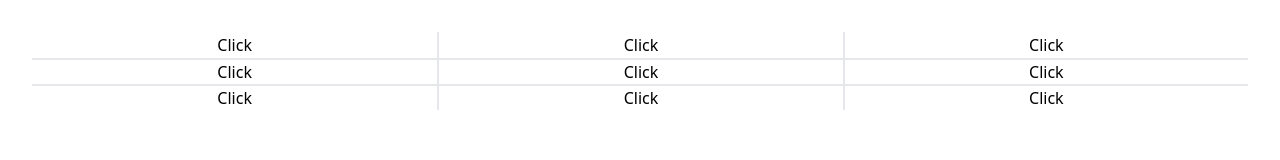
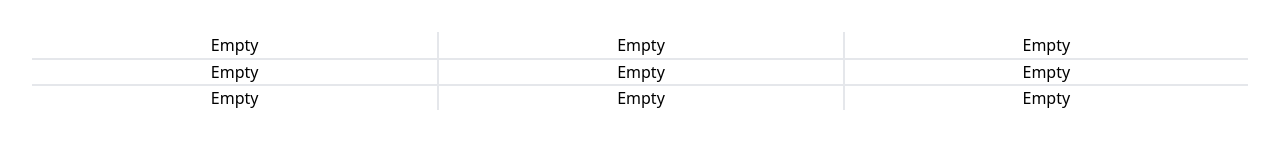
Before and after one commit to Wongwc1998/TicTacToe, a React (Vite) app: page / in a window 1280 px wide. Shown: the top 160 px of the page. Built offline with nearby package versions, Linux system fonts and the light colour scheme.

Commit message:
add game logic

```diff
--- a/src/TicTacToeCell.tsx
+++ b/src/TicTacToeCell.tsx
@@ -10,24 +10,23 @@ type TicTacToeCellProps = {
 export default function TicTacToeCell({ row, col }: TicTacToeCellProps) {
   const { game, setGame } = React.useContext(ThisGameContext);
   const OnClickHandler = ({ row, col }: TicTacToeCellProps) => {
-    const newGame = TurnLogic(game, row, col, game.turn);
-    setGame(newGame);
-    console.log(newGame);
+    if (game.gameState === "In Progress") {
+      const newGame = TurnLogic(game, row, col, game.turn);
+      setGame(newGame);
+      console.log(newGame);
+    }
   };
 
-  const disableButton = (
-    e: React.MouseEvent<HTMLButtonElement, MouseEvent>
-  ) => {
-    e.currentTarget.disabled = true;
-  };
   return (
     <button
-      onClick={(e) => {
+      onClick={() => {
         OnClickHandler({ row, col });
-        disableButton(e);
       }}
+      disabled={
+        game.cells[row][col] !== "Empty" || game.gameState !== "In Progress"
+      } // Disable if the cell is not empty or if the game is over
     >
-      Click
+      {game.cells[row][col]}
     </button>
   );
 }
```
